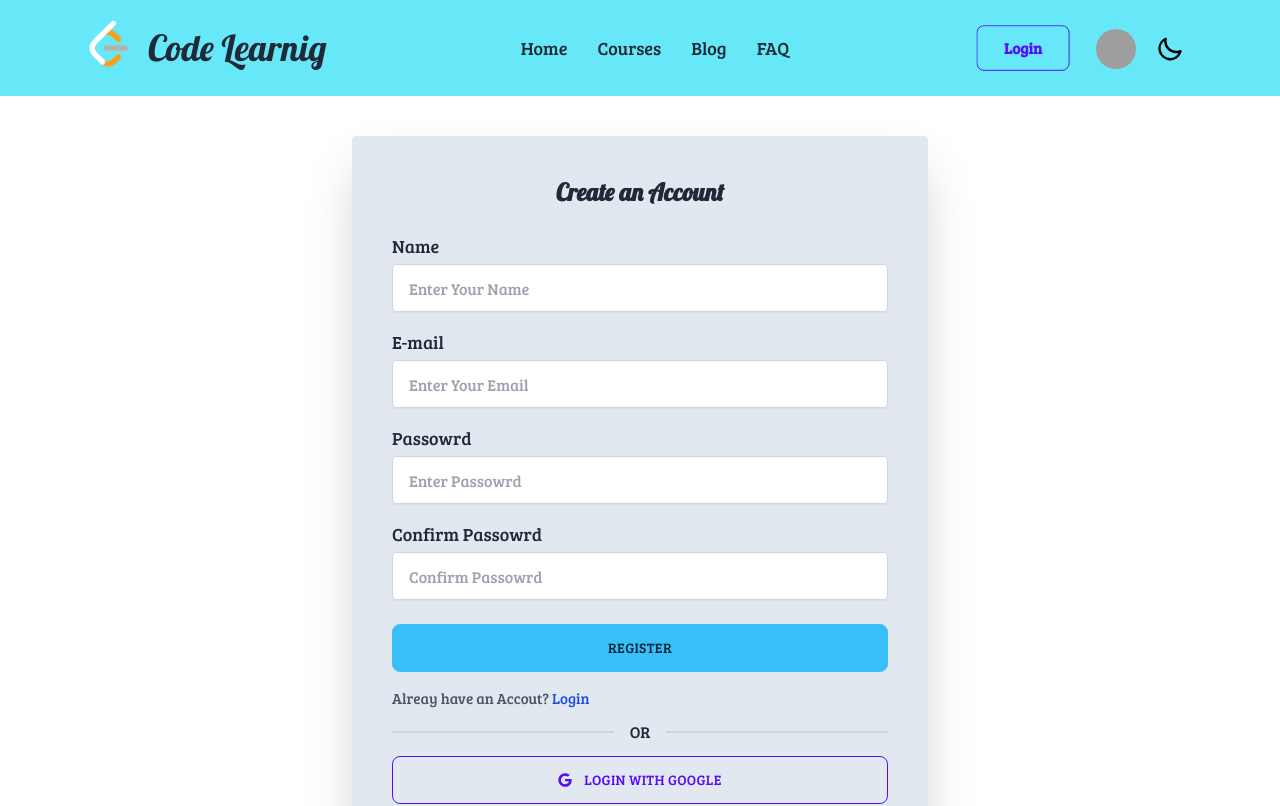
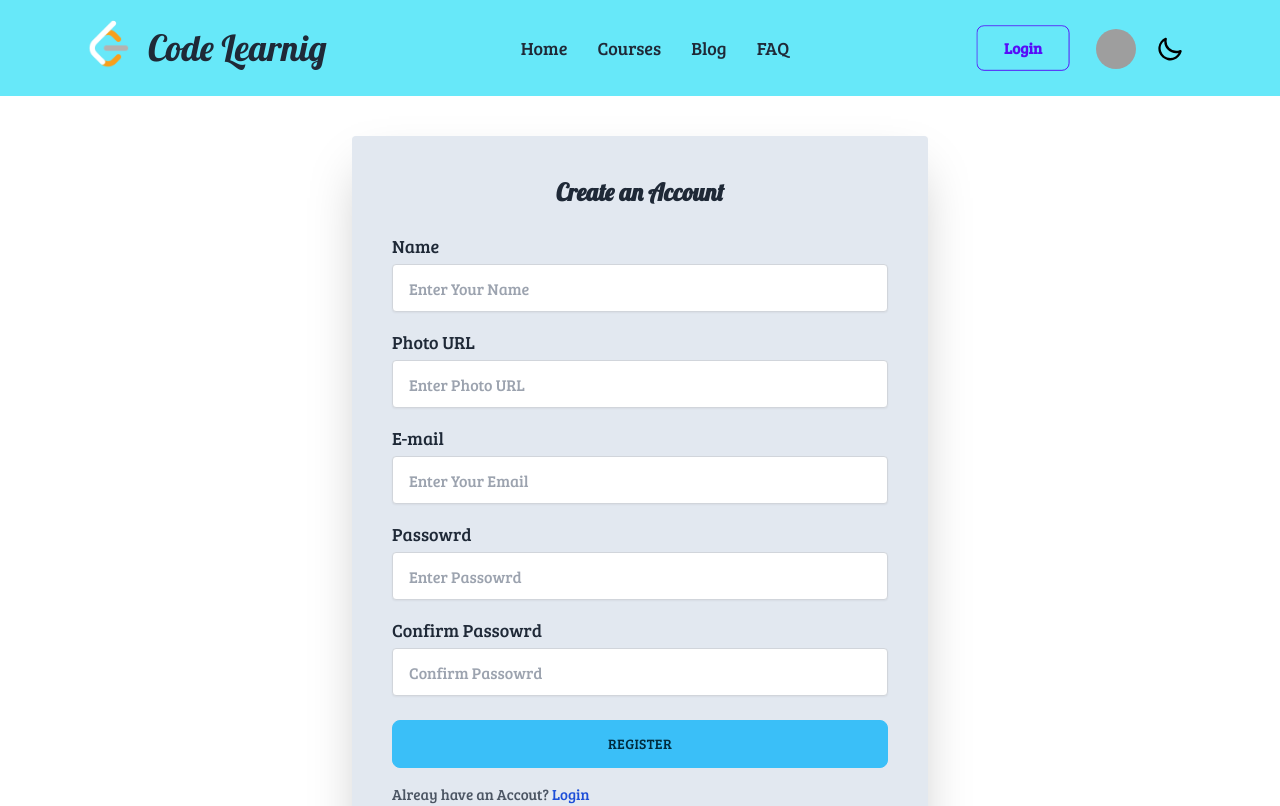
Before and after one commit to LaboneeAktar/code-learning-client, a React (Create React App) app: page /register in a window 1280 px wide. Shown: the top 806 px of the page. Built offline with nearby package versions, Linux system fonts and the light colour scheme; grey boxes are pictures that could not be loaded.

Commit message:
create AuthProvider and AuthContext

```diff
--- a/src/Pages/Login/Login.js
+++ b/src/Pages/Login/Login.js
@@ -1,16 +1,27 @@
-import React from "react";
+import React, { useContext } from "react";
 import { FaGithub, FaGoogle } from "react-icons/fa";
 import { Link } from "react-router-dom";
+import { AuthContext } from "../../contexts/AuthProvider";
 
 const Login = () => {
+  const { user } = useContext(AuthContext);
+
+  const handleSubmit = (event) => {
+    event.preventDefault();
+    const form = event.target;
+    const email = form.email.value;
+    const password = form.password.value;
+    console.log(email, password);
+  };
+
   return (
     <div>
       <div className="w-full  xl:px-8 xl:w-6/12 mx-auto mt-10 mb-10">
         <div className="bg-slate-200 rounded shadow-2xl p-7 sm:p-10">
-          <h1 className="mb-4 text-xl font-semibold sm:text-center sm:mb-6 sm:text-2xl">
+          <h1 className="mb-4 text-2xl font-semibold sm:text-center sm:mb-6 sm:text-2xl">
             Please Login
           </h1>
-          <form onSubmit={"handleSubmit"}>
+          <form onSubmit={handleSubmit}>
             <div className="mb-1 sm:mb-2">
               <label htmlFor="email" className="inline-block mb-1 text-lg">
                 E-mail
@@ -19,7 +30,7 @@ const Login = () => {
                 placeholder="Enter Your Email"
                 required
                 type="email"
-                className="flex-grow w-full h-12 px-4 mb-2 transition duration-200 bg-white border border-gray-300 rounded shadow-sm appearance-none focus:border-deep-purple-accent-400 focus:outline-none focus:shadow-outline"
+                className="flex-grow w-full h-12 px-4 mb-2 bg-white border border-gray-300 rounded shadow-sm"
                 id="email"
                 name="email"
               />
@@ -32,7 +43,7 @@ const Login = () => {
                 placeholder="Enter Passowrd"
                 required
                 type="password"
-                className="flex-grow w-full h-12 px-4 mb-2 transition duration-200 bg-white border border-gray-300 rounded shadow-sm appearance-none focus:border-deep-purple-accent-400 focus:outline-none focus:shadow-outline"
+                className="flex-grow w-full h-12 px-4 mb-2 bg-white border border-gray-300 rounded shadow-sm"
                 id="password"
                 name="passoword"
               />
@@ -59,13 +70,13 @@ const Login = () => {
           </form>
           <div>
             <button
-              onClick="{handleGoogleLogin}"
+              //   onClick="{handleGoogleLogin}"
               className="inline-flex items-center justify-center w-full h-12 px-6 mb-5 font-medium tracking-wide btn btn-outline btn-primary hover:btn-primary"
             >
               <FaGoogle /> <span className="ml-3"> Login with Google</span>
             </button>
             <button
-              onClick={"handleGitLogin"}
+              //   onClick={"handleGitLogin"}
               type="submit"
               className="inline-flex items-center justify-center w-full h-12 px-6 font-medium tracking-wide btn btn-outline  hover:btn-active"
             >
--- a/src/Pages/Register/Register.js
+++ b/src/Pages/Register/Register.js
@@ -1,16 +1,60 @@
-import React from "react";
+import React, { useContext } from "react";
+import { useState } from "react";
+import toast from "react-hot-toast";
 import { FaGithub, FaGoogle } from "react-icons/fa";
 import { Link } from "react-router-dom";
+import { AuthContext } from "../../contexts/AuthProvider";
 
 const Register = () => {
+  const [error, setError] = useState("");
+  const { createUser } = useContext(AuthContext);
+
+  const handleSubmit = (event) => {
+    event.preventDefault();
+    const form = event.target;
+    const name = form.name.value;
+    const photoURL = form.photoURL.value;
+    const email = form.email.value;
+    const password = form.password.value;
+    const confirm = form.confirm.value;
+
+    // console.log(name, photoURL, email, password, confirm);
+
+    if (!/(?=.*[!@#$%^&*])/.test(password)) {
+      setError("Passowrd should have one special character.");
+      return;
+    }
+    if (password < 6) {
+      setError("Passowrd must be 6 character or more.");
+      return;
+    }
+    if (password !== confirm) {
+      setError("Don't Matched your Passoword");
+      return;
+    }
+    setError("");
+
+    createUser(email, password)
+      .then((result) => {
+        const user = result.user;
+        console.log(user);
+        form.reset();
+        toast.success("Successfully Created Account");
+      })
+      .catch((error) => {
+        console.error(error);
+        setError(error.message);
+      });
+  };
+
   return (
     <div>
-      <div className="w-full  xl:px-8 xl:w-6/12 mx-auto mt-10 mb-10">
+      <div className="w-full xl:px-8 xl:w-6/12 mx-auto mt-10 mb-10">
         <div className="bg-slate-200 rounded shadow-2xl p-7 sm:p-10">
-          <h1 className="mb-4 text-xl font-semibold sm:text-center sm:mb-6 sm:text-2xl">
+          <h1 className="mb-4 text-2xl font-semibold sm:text-center sm:mb-6 sm:text-2xl">
             Create an Account
           </h1>
-          <form onSubmit={"handleSubmit"}>
+          <form onSubmit={handleSubmit}>
             <div className="mb-1 sm:mb-2">
               <label htmlFor="name" className="inline-block mb-1 text-lg">
                 Name
@@ -19,9 +63,22 @@ const Register = () => {
                 placeholder="Enter Your Name"
                 required
                 type="text"
-                className="flex-grow w-full h-12 px-4 mb-2 transition duration-200 bg-white border border-gray-300 rounded shadow-sm appearance-none focus:border-deep-purple-accent-400 focus:outline-none focus:shadow-outline"
+                className="flex-grow w-full h-12 px-4 mb-2 bg-white border border-gray-300 rounded shadow-sm"
                 id="firstName"
                 name="name"
+              />
+            </div>
+            <div className="mb-1 sm:mb-2">
+              <label htmlFor="photo" className="inline-block mb-1 text-lg">
+                Photo URL
+              </label>
+              <input
+                placeholder="Enter Photo URL"
+                required
+                type="text"
+                className="flex-grow w-full h-12 px-4 mb-2 bg-white border border-gray-300 rounded shadow-sm"
+                id="photo"
+                name="photoURL"
               />
             </div>
 
@@ -33,7 +90,7 @@ const Register = () => {
                 placeholder="Enter Your Email"
                 required
                 type="email"
-                className="flex-grow w-full h-12 px-4 mb-2 transition duration-200 bg-white border border-gray-300 rounded shadow-sm appearance-none focus:border-deep-purple-accent-400 focus:outline-none focus:shadow-outline"
+                className="flex-grow w-full h-12 px-4 mb-2 bg-white border border-gray-300 rounded shadow-sm"
                 id="email"
                 name="email"
               />
@@ -46,7 +103,7 @@ const Register = () => {
                 placeholder="Enter Passowrd"
                 required
                 type="password"
-                className="flex-grow w-full h-12 px-4 mb-2 transition duration-200 bg-white border border-gray-300 rounded shadow-sm appearance-none focus:border-deep-purple-accent-400 focus:outline-none focus:shadow-outline"
+                className="flex-grow w-full h-12 px-4 mb-2 bg-white border border-gray-300 rounded shadow-sm"
                 id="password"
                 name="passoword"
               />
@@ -59,12 +116,12 @@ const Register = () => {
                 placeholder="Confirm Passowrd"
                 required
                 type="password"
-                className="flex-grow w-full h-12 px-4 mb-2 transition duration-200 bg-white border border-gray-300 rounded shadow-sm appearance-none focus:border-deep-purple-accent-400 focus:outline-none focus:shadow-outline"
+                className="flex-grow w-full h-12 px-4 mb-2 bg-white border border-gray-300 rounded shadow-sm"
                 id="confirm"
                 name="confirm"
               />
             </div>
-            {/* <p className="text-red-700">{error}</p> */}
+            <p className="text-red-700">{error}</p>
             <div className="mt-4 mb-2 sm:mb-4">
               <button
                 type="submit"
@@ -84,7 +141,7 @@ const Register = () => {
           </form>
           <div>
             <button
-              onClick={"handleGoogleLogIn"}
+              //   onClick={"handleGoogleLogIn"}
               type="submit"
               className="inline-flex items-center justify-center w-full h-12 px-6 mb-5 font-medium tracking-wide btn btn-outline btn-primary hover:btn-primary"
             >
@@ -92,7 +149,7 @@ const Register = () => {
             </button>
 
             <button
-              onClick={"handleGitLogin"}
+              //   onClick={"handleGitLogin"}
               type="submit"
               className="inline-flex items-center justify-center w-full h-12 px-6 font-medium tracking-wide btn btn-outline  hover:btn-active"
             >
--- /dev/null
+++ b/src/contexts/AuthProvider.js
@@ -0,0 +1,26 @@
+import React from "react";
+import { createContext } from "react";
+import { createUserWithEmailAndPassword, getAuth } from "firebase/auth";
+import app from "../firebase/firebase.config";
+
+export const AuthContext = createContext();
+
+const auth = getAuth(app);
+
+const AuthProvider = ({ children }) => {
+  const user = { displayName: "Abul" };
+
+  //create user
+  const createUser = (email, password) => {
+    return createUserWithEmailAndPassword(auth, email, password);
+  };
+
+  const authInfo = { user, createUser };
+  return (
+    <div>
+      <AuthContext.Provider value={authInfo}>{children}</AuthContext.Provider>
+    </div>
+  );
+};
+
+export default AuthProvider;
--- a/src/index.js
+++ b/src/index.js
@@ -1,13 +1,16 @@
-import React from 'react';
-import ReactDOM from 'react-dom/client';
-import './index.css';
-import App from './App';
-import reportWebVitals from './reportWebVitals';
+import React from "react";
+import ReactDOM from "react-dom/client";
+import "./index.css";
+import App from "./App";
+import reportWebVitals from "./reportWebVitals";
+import AuthProvider from "./contexts/AuthProvider";
 
-const root = ReactDOM.createRoot(document.getElementById('root'));
+const root = ReactDOM.createRoot(document.getElementById("root"));
 root.render(
   <React.StrictMode>
-    <App />
+    <AuthProvider>
+      <App />
+    </AuthProvider>
   </React.StrictMode>
 );
 
```
